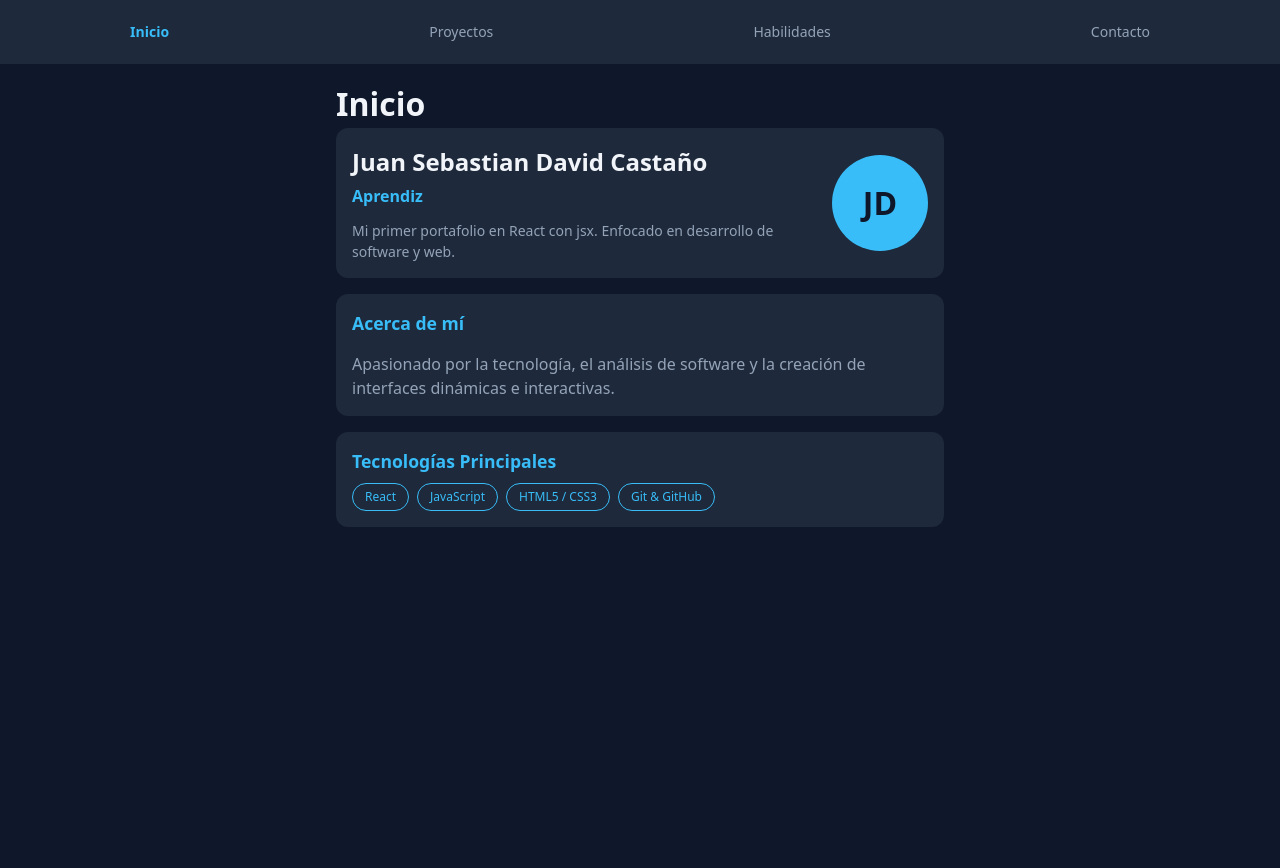
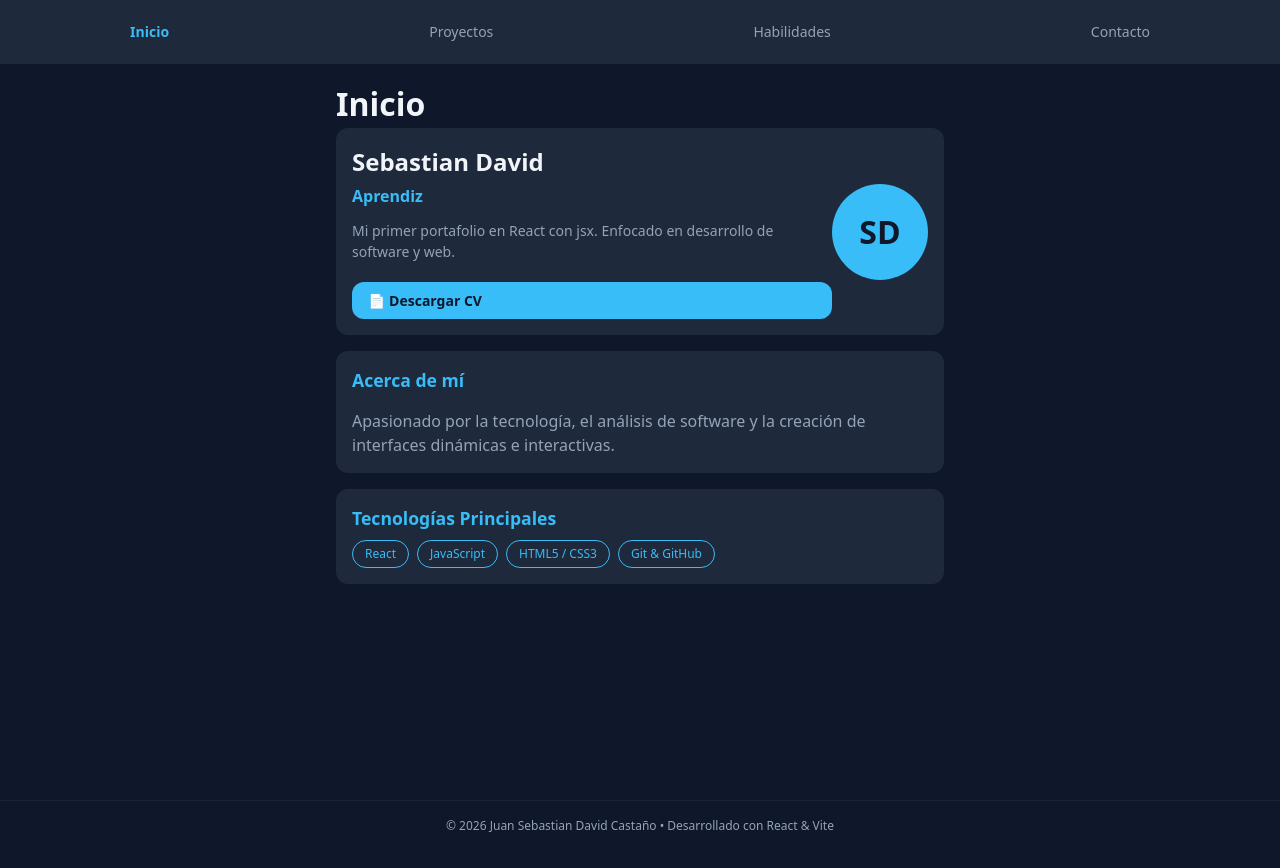
Before and after one commit to SebasDavid14/Portafolio_Con_React, a React (Vite) app: page / in a window 1280 px wide. Shown: the top 868 px of the page. Before the commit the page ends 800 px from the top, so only its background shows below. Built offline with nearby package versions, Linux system fonts and the light colour scheme.

Commit message:
feat(footer-cv): agrega boton interactivo de descarga de CV y componente de pie de pagina global

```diff
--- a/src/App.jsx
+++ b/src/App.jsx
@@ -5,6 +5,7 @@ import { Contact } from "./components/Contact"
 import { Routes, Route } from "react-router"
 import { NotFound } from "./components/NotFound"
 import { Navbar } from "./components/Navbar"
+import { Footer } from "./components/Footer"
 
 export const App = () => {
   return (
@@ -18,6 +19,7 @@ export const App = () => {
           <Route path="*" element={<NotFound />} />
         </Routes>
       </div>
+      <Footer />
       <Navbar />
     </>
   )
--- /dev/null
+++ b/src/components/Footer.jsx
@@ -0,0 +1,7 @@
+export const Footer = () => {
+  return (
+    <footer className="app-footer">
+      <p>© 2026 Juan Sebastian David Castaño • Desarrollado con React & Vite</p>
+    </footer>
+  )
+}
--- a/src/components/Home.jsx
+++ b/src/components/Home.jsx
@@ -1,12 +1,12 @@
 import { Screen } from './Screen'
 
 export const Home = () => {
-  const name = 'Juan Sebastian David Castaño'
+  const name = 'Sebastian David'
   const role = 'Aprendiz'
 
   return (
     <Screen title="Inicio">
-      {/* Cabecera del perfil: Nombre a la izquierda, avatar a la derecha */}
+      {/* Cabecera del perfil horizontal */}
       <section className="profile-header">
         <div className="profile-info">
           <h2>{ name }</h2>
@@ -14,8 +14,16 @@ export const Home = () => {
           <p className="hero-bio">
             Mi primer portafolio en React con jsx. Enfocado en desarrollo de software y web.
           </p>
+          {/* Botón interactivo para simular descarga de CV */}
+          <a
+            href="#cv"
+            onClick={(e) => { e.preventDefault(); alert('¡Próximamente descarga de CV disponible!'); }}
+            className="cv-button"
+          >
+            📄 Descargar CV
+          </a>
         </div>
-        <div className="avatar">JD</div>
+        <div className="avatar">SD</div>
       </section>
 
       {/* Datos adicionales de Inicio */}
--- a/src/index.css
+++ b/src/index.css
@@ -349,3 +349,35 @@ body {
   font-size: 1.1rem;
   margin-bottom: 0.75rem;
 }
+
+/* --- Versión 6: Estilos para botón CV y Footer --- */
+
+.cv-button {
+  display: inline-flex;
+  align-items: center;
+  gap: 0.5rem;
+  margin-top: 1rem;
+  background-color: var(--color-acento);
+  color: var(--color-fondo);
+  padding: 0.5rem 1rem;
+  border-radius: var(--radio);
+  font-weight: 600;
+  font-size: 0.875rem;
+  text-decoration: none;
+  transition: opacity 0.2s ease, transform 0.2s ease;
+}
+
+.cv-button:hover {
+  opacity: 0.9;
+  transform: translateY(-2px);
+}
+
+.app-footer {
+  text-align: center;
+  padding: 1rem;
+  color: var(--color-texto-suave);
+  font-size: 0.75rem;
+  background-color: var(--color-fondo);
+  border-top: 1px solid rgba(255, 255, 255, 0.05);
+  margin-bottom: var(--alto-nav); /* Deja espacio para que la barra inferior no lo tape */
+}
```
